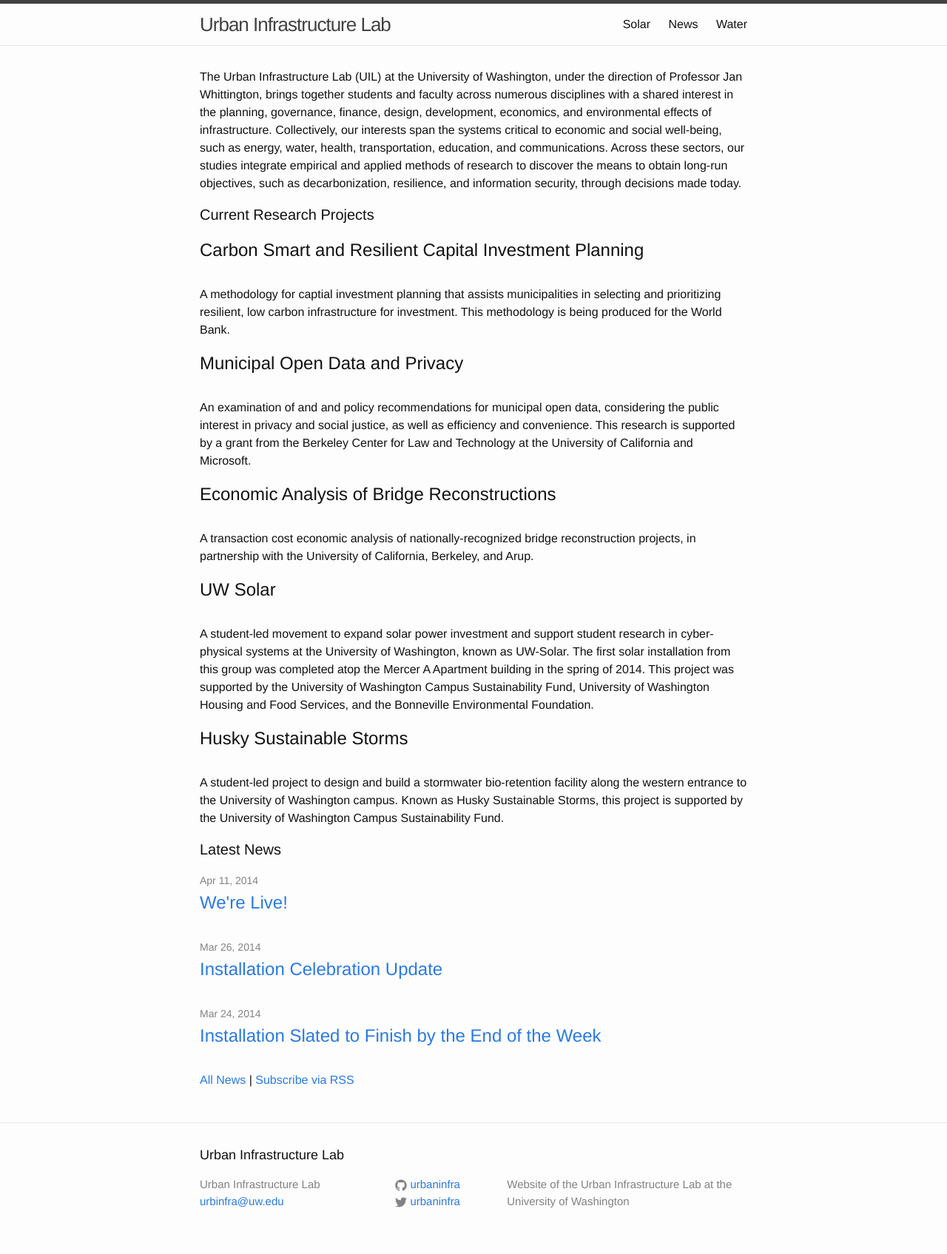
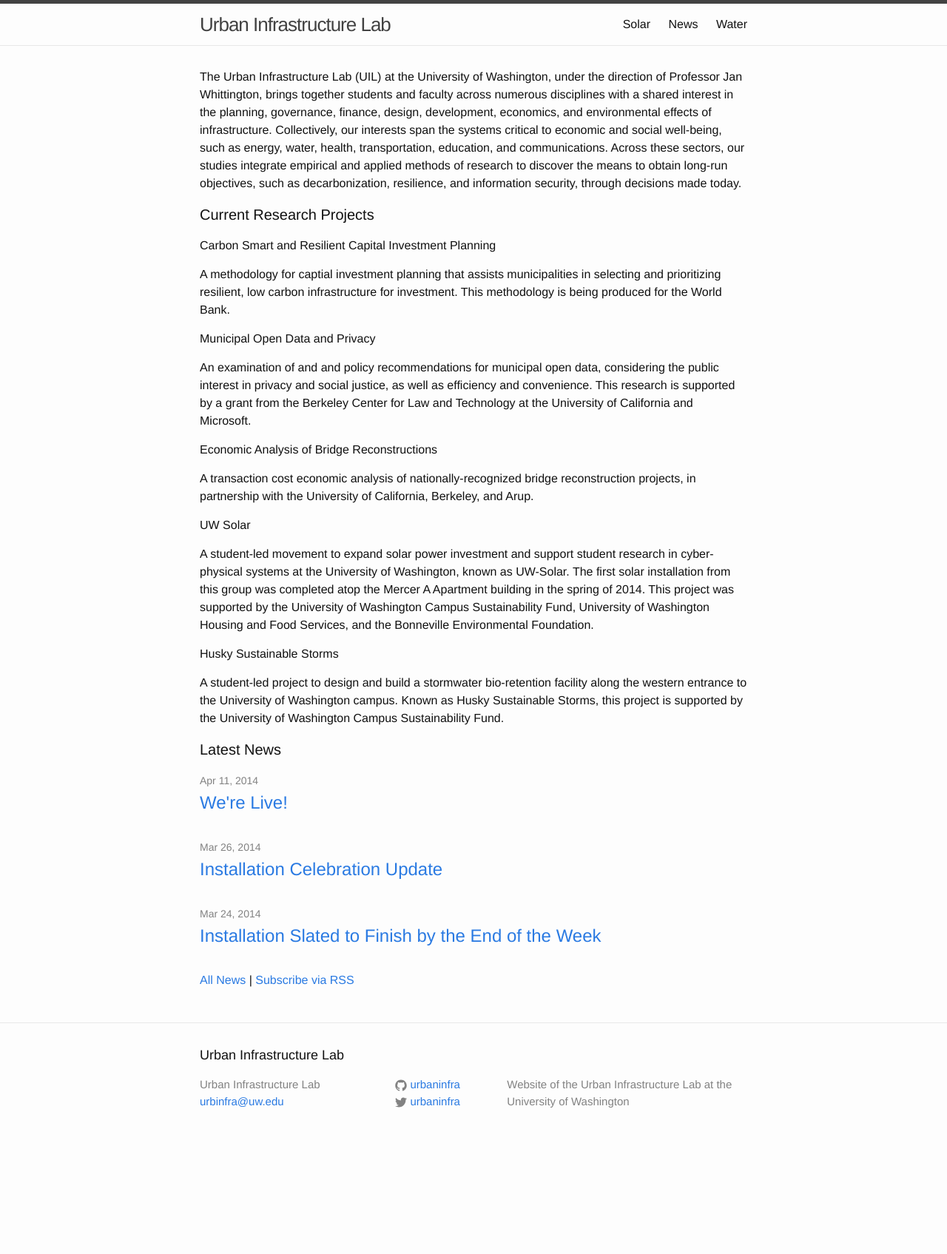
Before and after one commit to urbaninfra/urbaninfra.github.io, a Jekyll site: the page built from index.html, in a window 1280 px wide. Shown: the whole page at 74% size. Built offline with Jekyll 4.4.1, drawn with Linux system fonts in a browser that asks for light colours; after the commit the page ends 1560 px from its top, so only the background shows below that.

Commit message:
add second page heading style

```diff
--- a/_sass/_layout.scss
+++ b/_sass/_layout.scss
@@ -169,6 +169,10 @@
     font-size: 20px;
 }
 
+.page-subheading {
+    font-size:16px;
+}
+
 .post-list {
     margin-left: 0;
     list-style: none;
--- a/index.html
+++ b/index.html
@@ -19,25 +19,25 @@ layout: default
 
    <h1 class="page-heading">Current Research Projects</h1>
 
-   <h2 class="post-content">Carbon Smart and Resilient Capital Investment Planning</h2>
+   <h2 class="page-subheading">Carbon Smart and Resilient Capital Investment Planning</h2>
    <p>A methodology for captial investment planning that assists
    municipalities in selecting and prioritizing resilient, low carbon
    infrastructure for investment. This methodology is being produced
    for the World Bank.</p>
 
-   <h2 class="post-content">Municipal Open Data and Privacy</h2>
+   <h2 class="page-subheading">Municipal Open Data and Privacy</h2>
    <p>An examination of and and policy recommendations for municipal open
    data, considering the public interest in privacy and social
    justice, as well as efficiency and convenience. This research is
    supported by a grant from the Berkeley Center for Law and
    Technology at the University of California and Microsoft.</p>
 
-   <h2 class="post-content">Economic Analysis of Bridge Reconstructions</h2>
+   <h2 class="page-subheading">Economic Analysis of Bridge Reconstructions</h2>
    <p>A transaction cost economic analysis of nationally-recognized
    bridge reconstruction projects, in partnership with the University
    of California, Berkeley, and Arup.</p>
 
-   <h2 class="post-content">UW Solar</h2>
+   <h2 class="page-subheading">UW Solar</h2>
    <p>A student-led movement to expand solar power investment and support
    student research in cyber-physical systems at the University of
    Washington, known as UW-Solar. The first solar installation from
@@ -48,7 +48,7 @@ layout: default
    Foundation.</p>
 
 
-   <h2 class="post-content">Husky Sustainable Storms</h2>
+   <h2 class="page-subheading">Husky Sustainable Storms</h2>
    <p>A student-led project to design and build a stormwater
    bio-retention facility along the western entrance to the University
    of Washington campus. Known as Husky Sustainable Storms, this
```
